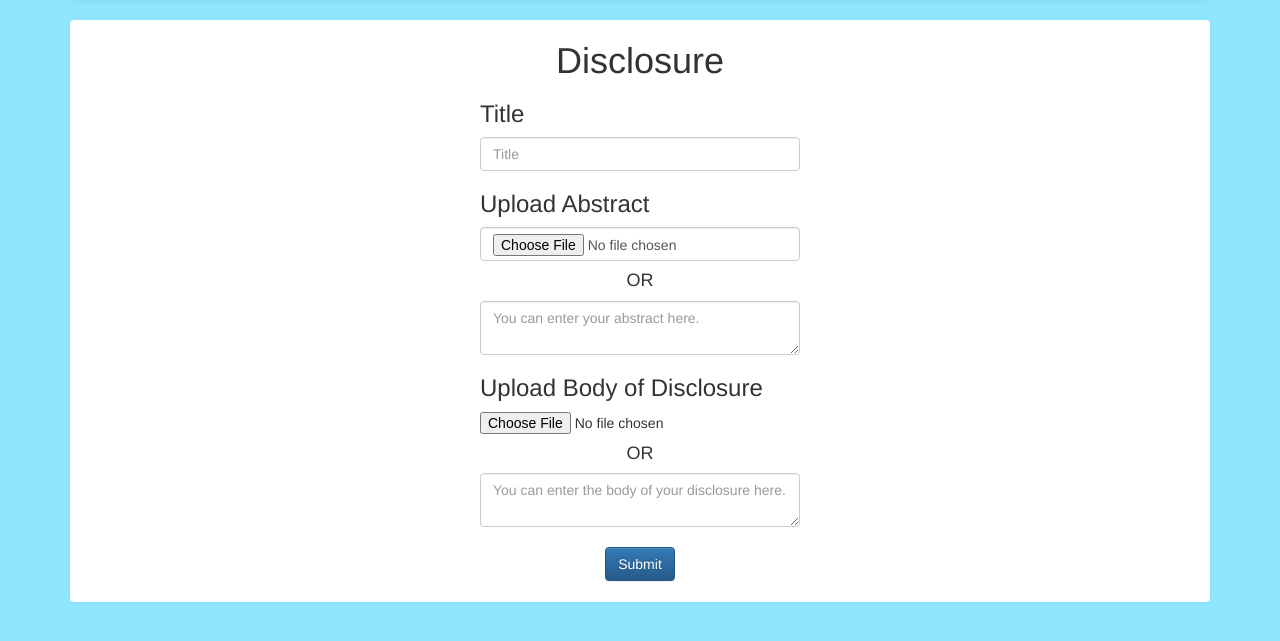
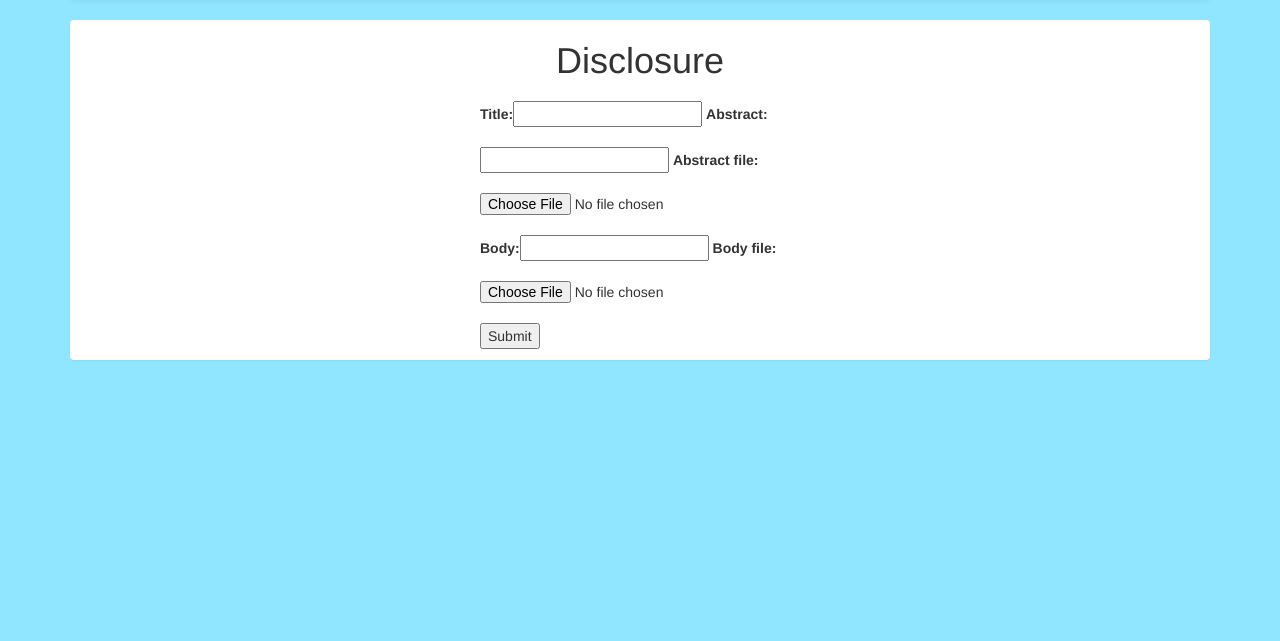
Before and after one commit to FirstToDisclose/CodeAcrossBoston, a Django app: page /disclosure/ in a window 1280 px wide. Shown: the part 62-703 px from the top of the page. Run offline with Django 3.2, Linux system fonts and the light colour scheme; some libraries are stand-ins or nearby versions.

Commit message:
form updates

```diff
--- /dev/null
+++ b/firsttodisclose/disclosures/forms.py
@@ -0,0 +1,9 @@
+from django import forms
+
+class SubmissionForm(forms.Form):
+	title = forms.CharField(max_length=255)
+	abstract = forms.CharField(required=False)
+	abstract_file = forms.FileField(required=False)
+
+	body = forms.CharField(required=False)
+	body_file = forms.FileField(required=False)
--- a/firsttodisclose/disclosures/templates/disclosure.html
+++ b/firsttodisclose/disclosures/templates/disclosure.html
@@ -10,7 +10,9 @@
 
 <form id="disclosureForm" action="{% url 'disclosure_post' %}" method="POST">
         {% csrf_token %}
-	<h3>Title</h3>
+
+        {{ form }}
+	<!-- <h3>Title</h3>
 	<input type="text" placeholder="Title"  class="form-control">
 	<h3>Upload Abstract</h3>
 	<input type="file" id="abstractFileUpload" class="form-control">
@@ -21,6 +23,8 @@
 	<h4 class="orLabel">OR</h4>
 	<textarea placeholder="You can enter the body of your disclosure here." class="form-control"></textarea>
 	<button type="submit" id="submitDisclosure" class="btn btn-primary">Submit</button>
+	-->
+	<input type="submit" value="Submit">
 </form>
 
 {% endblock %}
--- a/firsttodisclose/disclosures/views.py
+++ b/firsttodisclose/disclosures/views.py
@@ -1,10 +1,14 @@
 from django.shortcuts import render
 from django.db.models import Q
+from django.contrib.auth.models import User
 
 from django.template import RequestContext
 from django.shortcuts import get_object_or_404, render_to_response
 
 from disclosures.models import Disclosure
+from forms import SubmissionForm
+
+from django.http import HttpResponseRedirect
 
 def index(request):
     return render_to_response("index.html", None, RequestContext(request))
@@ -32,22 +36,46 @@ def search(request):
 def agreements(request):
     return render_to_response("agreements.html", None, RequestContext(request))
 
+# def disclosure(request):
+#     return render_to_response("disclosure.html", None, RequestContext(request))
+
 def disclosure(request):
-    return render_to_response("disclosure.html", None, RequestContext(request))
+    # Validate all fields
+    print "alive!"
+    context = dict()
 
-def disclosure_post(request):
-    # Validate all fields
-    disclosure = request.POST['disclosure']
-    if disclosure:
-        template = "disclosure_post.html"
-        context['success_message'] = "Disclosure created"
+    if request.method == "POST":
+        # Do something
+        print "sending form"
+        disclosure = SubmissionForm(request.POST)
+        if disclosure:
+            template = "disclosure_post.html"
+            context['success_message'] = "Disclosure created"
+            ################
+            # REFACTOR
+            #
+            # Save it in some manner
+            if disclosure.is_valid():
+                new_disclosure = Disclosure()
+                new_disclosure.title = disclosure.cleaned_data.get("title", None)
+                new_disclosure.abstract = disclosure.cleaned_data.get("abstract", None)
+                new_disclosure.abstract_file = disclosure.cleaned_data.get("abstract_file", None)
+                new_disclosure.body = disclosure.cleaned_data.get("body", None)
+                new_disclosure.body_file = disclosure.cleaned_data.get("body_file", None)
+                new_disclosure.owner = User.objects.all()[0]
+
+                new_disclosure.save()
+                disclosure_id = new_disclosure.id
+                #
+                ################
+            return HttpResponseRedirect('/disclosure/{0}'.format(disclosure_id))
+
     else:
         template = "disclosure.html"
         context['error_message'] = "Invalid disclosure"
-
-    return render_to_response(template, context, RequestContext(request))
-
-
+        form = SubmissionForm()
+        print "getting form"
+        return render(request, template, {'form': form})
 
 def tag(request):
     return render_to_response("tag.html", None, RequestContext(request))
```
Also changed, not shown: firsttodisclose/disclosures/models.py (+7 -3 lines), firsttodisclose/disclosures/migrations/0003_auto_20150311_0048.py (added).
